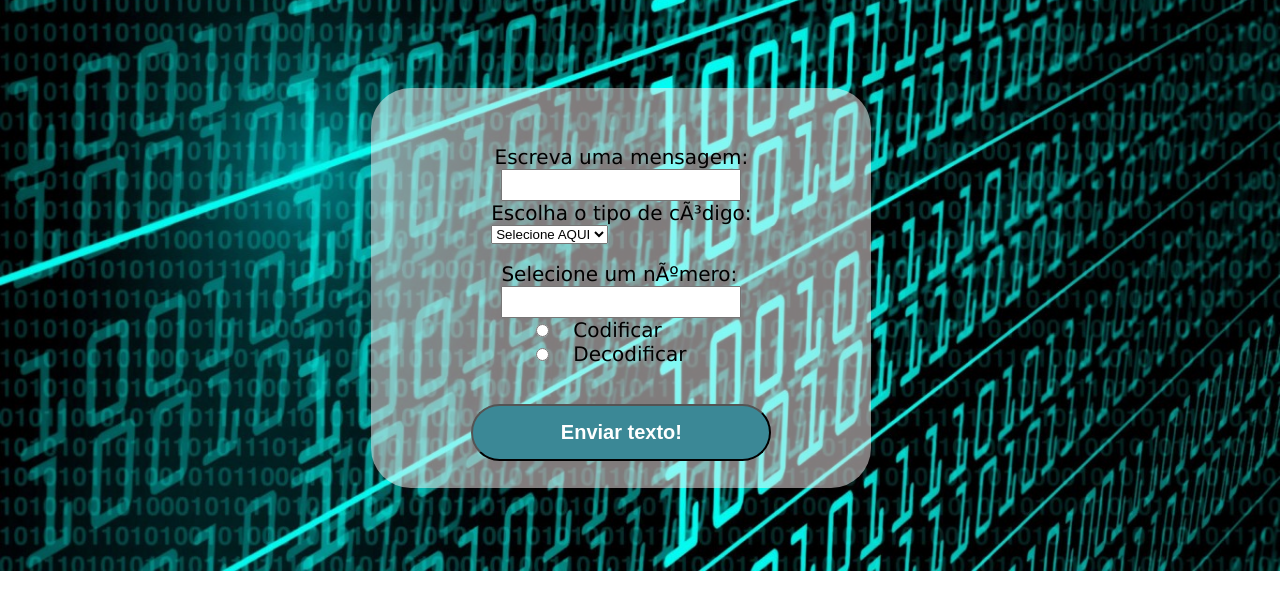
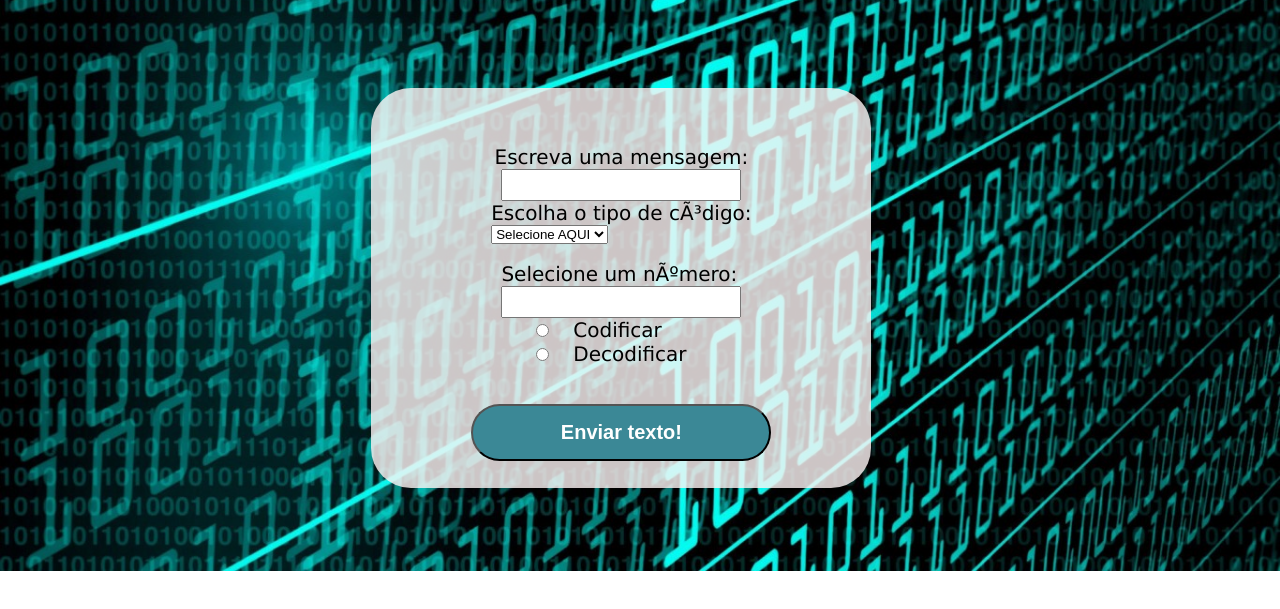
Before and after one commit to sabrinacouto/Passinho-do-Romano, a plain HTML site: page index.html in a window 1280 px wide. Shown: the part 149-758 px from the top of the page. Drawn offline with Linux system fonts and the light colour scheme.

Commit message:
alterações no css e javascript

```diff
--- a/index.js
+++ b/index.js
@@ -13,6 +13,7 @@ var choose = document.getElementById("choose");
 var selectNumber = document.getElementById('selectNumber');
 
 
+// Mudanças no button após o clique.
 
 buttonCodificar.addEventListener("click", function () {
   button.innerText = "Codificar mensagem";
@@ -29,6 +30,8 @@ choose.addEventListener('change', function(){
       selectNumber.style.display = 'none'
     }
   } )
+
+  //Codificando Cifra de Cesar
 
   button.addEventListener("click", function (e) {
     e.preventDefault();
@@ -75,5 +78,6 @@ choose.addEventListener('change', function(){
     }
 {
 }
+//Mensagem codificada será exibida:
 inserirCripto.innerHTML = `<p>${mensagemCodificada}</p>`;
 })
--- a/style.css
+++ b/style.css
@@ -53,7 +53,7 @@ form{
   margin: 0px;
   box-shadow: black;
   border-radius: 40px;
-  background-color: rgba(255, 247, 247, 0.50);
+  background-color: rgba(255, 247, 247, 0.80);
 
 }
 
```
